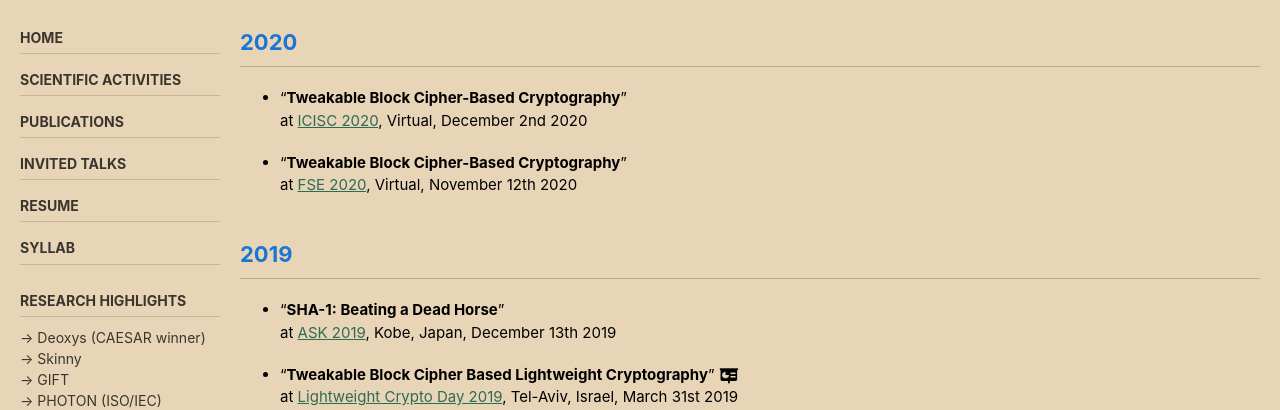
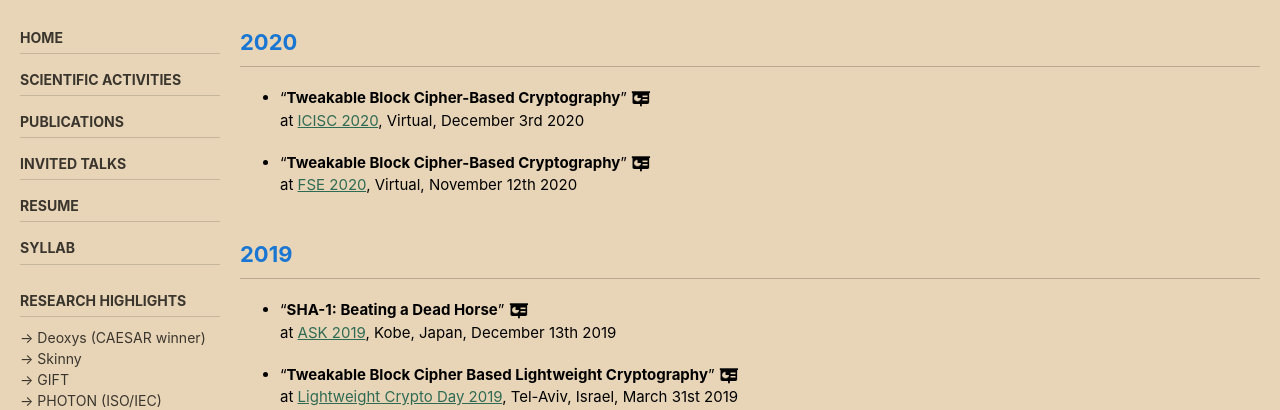
Before and after one commit to thomaspeyrin/web, a Jekyll site: the page built from invited.md, in a window 1280 px wide and 900 px high. Shown: the part 163-573 px from the top of the window. Built offline with Jekyll 4.4.1, drawn with Linux system fonts in a browser that asks for light colours; cached includes are drawn as plain includes; nearby versions of some CDN libraries; our own code applies the rules of GitHub Pages for plain Markdown files.

Commit message:
Update invited.md

```diff
--- a/invited.md
+++ b/invited.md
@@ -16,15 +16,15 @@ sidebar:
 
 ## 2020
 
-- "**Tweakable Block Cipher-Based Cryptography**"
-at [ICISC 2020](http://www.icisc.org/), Virtual, December 2nd 2020
+- "**Tweakable Block Cipher-Based Cryptography**"  [![](https://thomaspeyrin.github.io/web/assets/images/pres_icon_small.png "slides")](https://thomaspeyrin.github.io/web/assets/docs/invited/ICISC2020_slides.pdf)
+at [ICISC 2020](http://www.icisc.org/), Virtual, December 3rd 2020
 
-- "**Tweakable Block Cipher-Based Cryptography**"
+- "**Tweakable Block Cipher-Based Cryptography**"  [![](https://thomaspeyrin.github.io/web/assets/images/pres_icon_small.png "slides")](https://thomaspeyrin.github.io/web/assets/docs/invited/FSE2020_slides.pdf)
 at [FSE 2020](https://fse.iacr.org/2020/), Virtual, November 12th 2020
 
 ## 2019
 
-- "**SHA-1: Beating a Dead Horse**"
+- "**SHA-1: Beating a Dead Horse**"  [![](https://thomaspeyrin.github.io/web/assets/images/pres_icon_small.png "slides")](https://thomaspeyrin.github.io/web/assets/docs/invited/ASK2019_slides.pdf)
 at [ASK 2019](https://askworkshop.github.io/ask2019/), Kobe, Japan, December 13th 2019
 
 - "**Tweakable Block Cipher Based Lightweight Cryptography**"  [![](https://thomaspeyrin.github.io/web/assets/images/pres_icon_small.png "slides")](https://thomaspeyrin.github.io/web/assets/docs/invited/LCD2019_slides.pdf)
```
